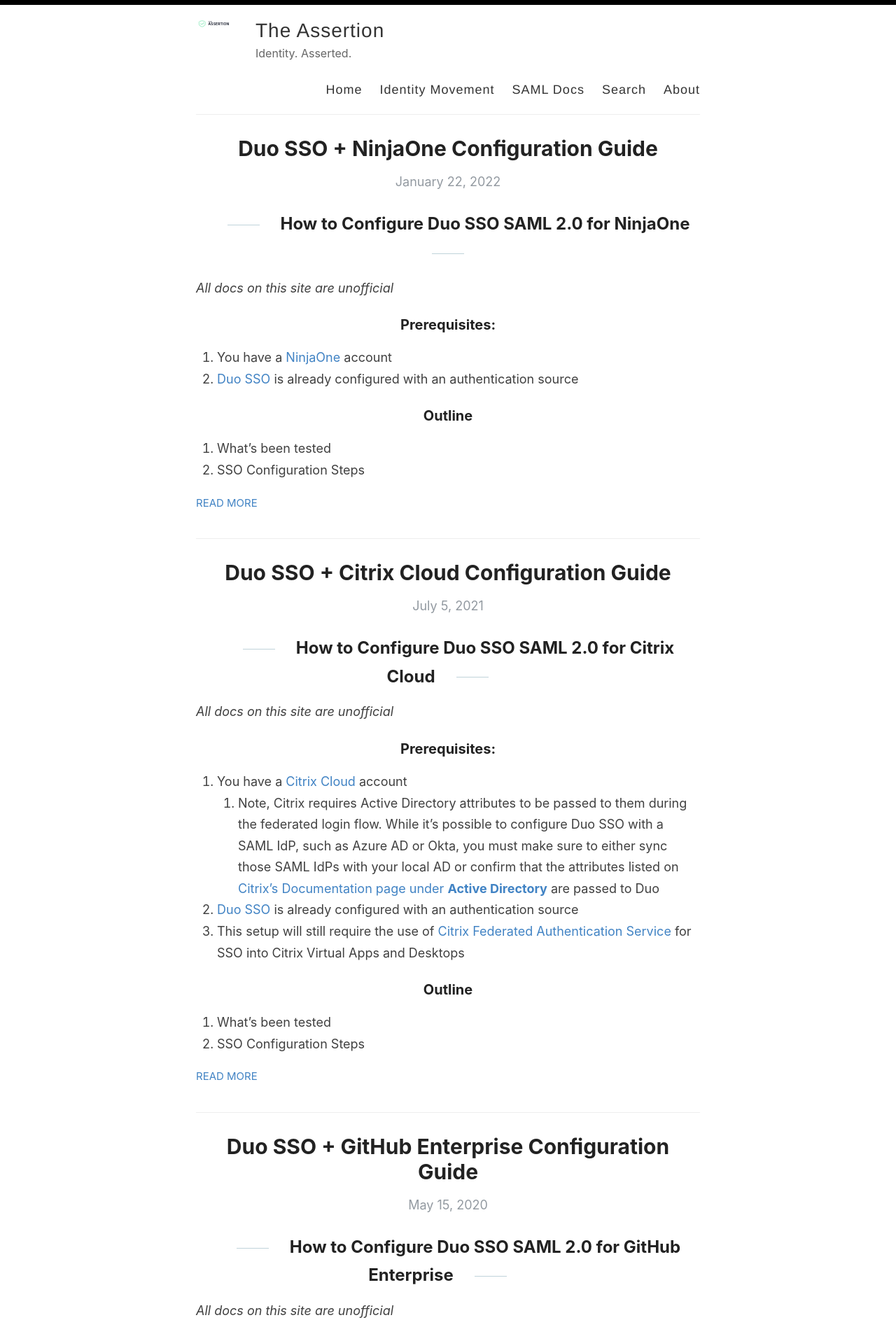
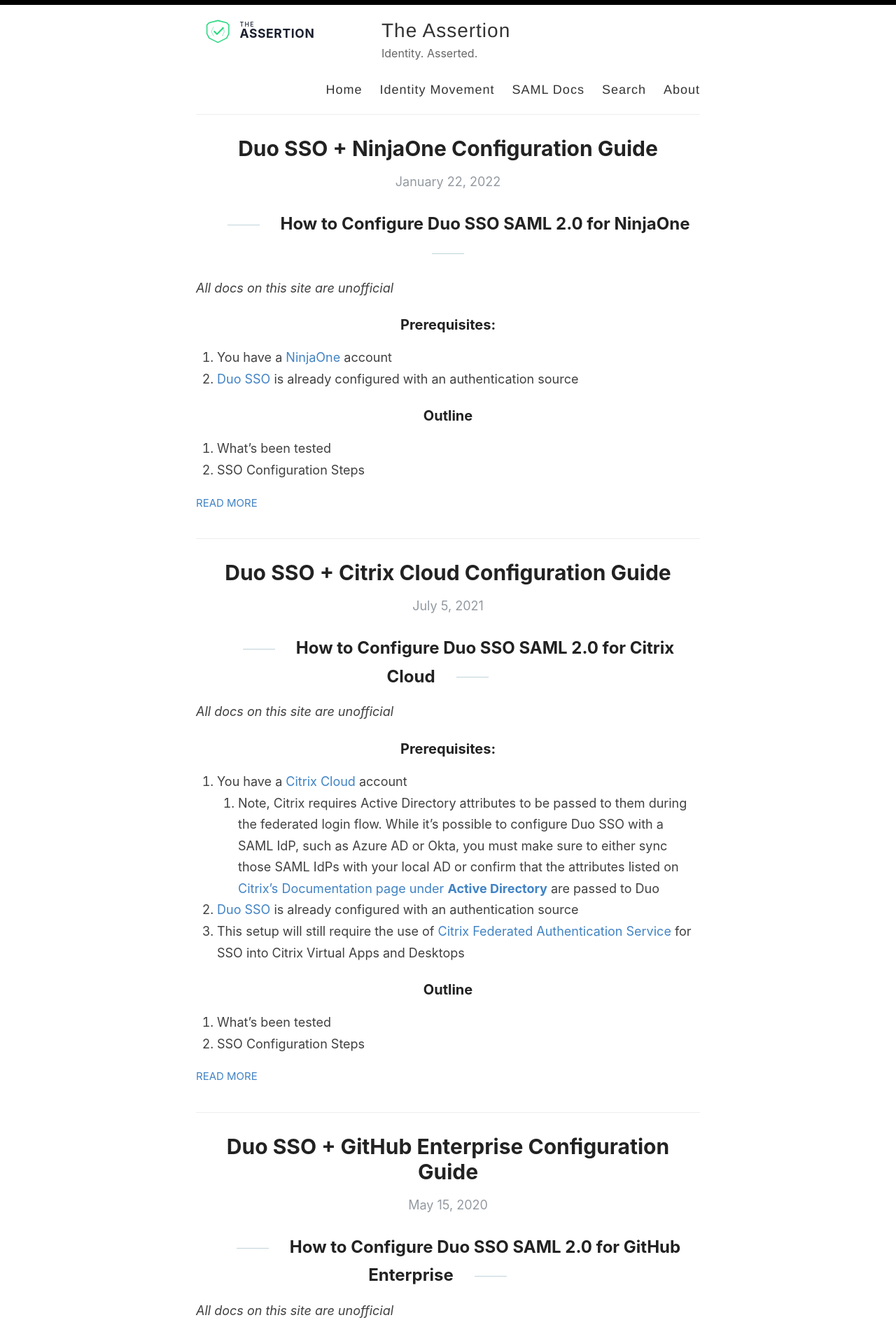
Before and after one commit to christophe81/christophe81.github.io, a Jekyll site: the page built from index.html, in a window 1280 px wide. Shown: the top 1916 px of the page at 70% size. Built offline with Jekyll 4.4.1, drawn with Linux system fonts in a browser that asks for light colours; the list of posts is cut into pages by our own code.

Commit message:
Update style.scss

```diff
--- a/assets/style.scss
+++ b/assets/style.scss
@@ -278,10 +278,10 @@
 }
 
 .site-avatar {
-  float: left;
-  width: 70px;
-  height: 70px;
-  margin-right: 15px;
+    float: left;
+    width: 250px;
+    height: auto;
+    margin-right: 15px;
 
   @include mobile {
     float: none;
```
